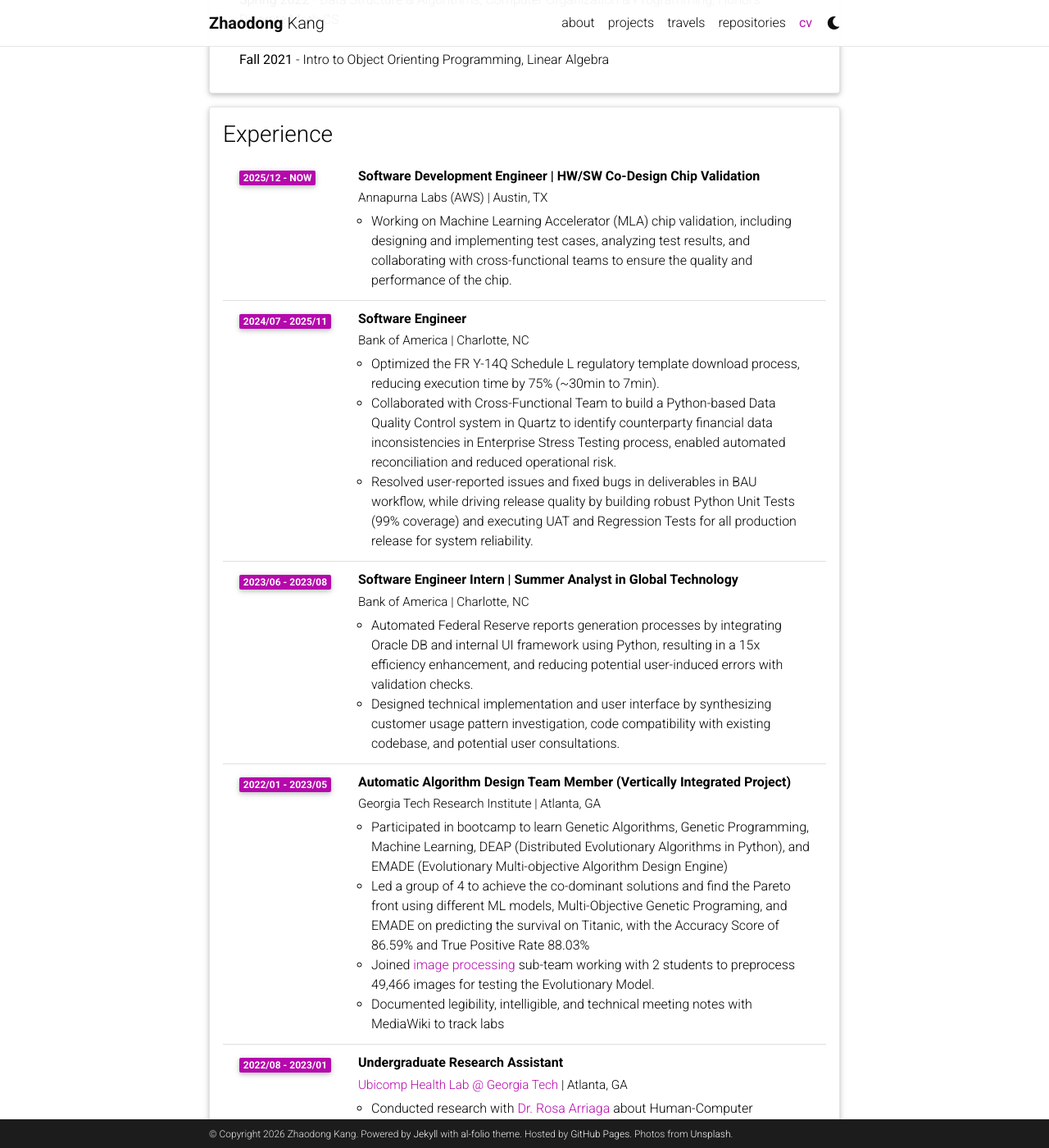
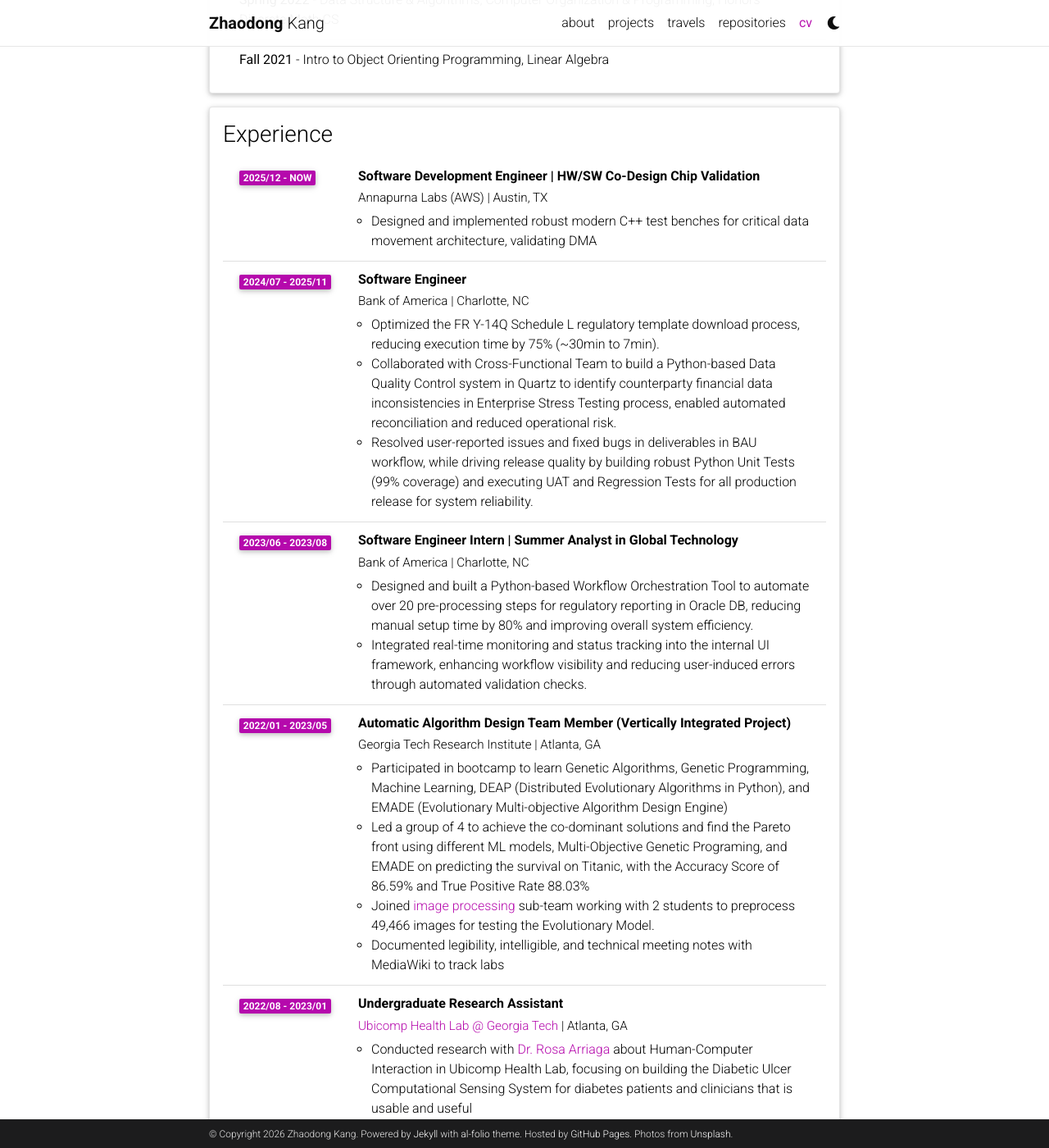
Before and after one commit to zhaodong03/zhaodong03.github.io, a Jekyll site: the page built from _pages/cv.md, in a window 1280 px wide and 1400 px high, scrolled down 1487 px. Shown: the whole window at 82% size. Built offline with Jekyll 4.4.1, drawn with Linux system fonts in a browser that asks for light colours; comment, search, counter and statistics services are not loaded; a style sheet for code colours, icons or effects is not loaded; some of the changed text lies outside the part shown.

Commit message:
chore: update cv

```diff
--- a/_data/cv.yml
+++ b/_data/cv.yml
@@ -6,7 +6,7 @@
     - name: Date of Birth
       value: 1st November 2003
     - name: Languages
-      value: English, Chinese
+      value: English, Mandarin
 
 - title: Education
   type: time_table
@@ -53,7 +53,7 @@
       institution: Annapurna Labs (AWS) | Austin, TX
       year: 2025/12 - now
       description:
-        - Working on Machine Learning Accelerator (MLA) chip validation, including designing and implementing test cases, analyzing test results, and collaborating with cross-functional teams to ensure the quality and performance of the chip.
+        - Designed and implemented robust modern C++ test benches for critical data movement architecture, validating DMA
 
     - title: Software Engineer
       institution: Bank of America | Charlotte, NC
@@ -67,8 +67,8 @@
       institution: Bank of America | Charlotte, NC
       year: 2023/06 - 2023/08
       description:
-        - Automated Federal Reserve reports generation processes by integrating Oracle DB and internal UI framework using Python, resulting in a 15x efficiency enhancement, and reducing potential user-induced errors with validation checks.
-        - Designed technical implementation and user interface by synthesizing customer usage pattern investigation, code compatibility with existing codebase, and potential user consultations.
+        - Designed and built a Python-based Workflow Orchestration Tool to automate over 20 pre-processing steps for regulatory reporting in Oracle DB, reducing manual setup time by 80% and improving overall system efficiency.
+        - Integrated real-time monitoring and status tracking into the internal UI framework, enhancing workflow visibility and reducing user-induced errors through automated validation checks.
 
     - title: Automatic Algorithm Design Team Member (Vertically Integrated Project)
       institution: Georgia Tech Research Institute | Atlanta, GA
```
